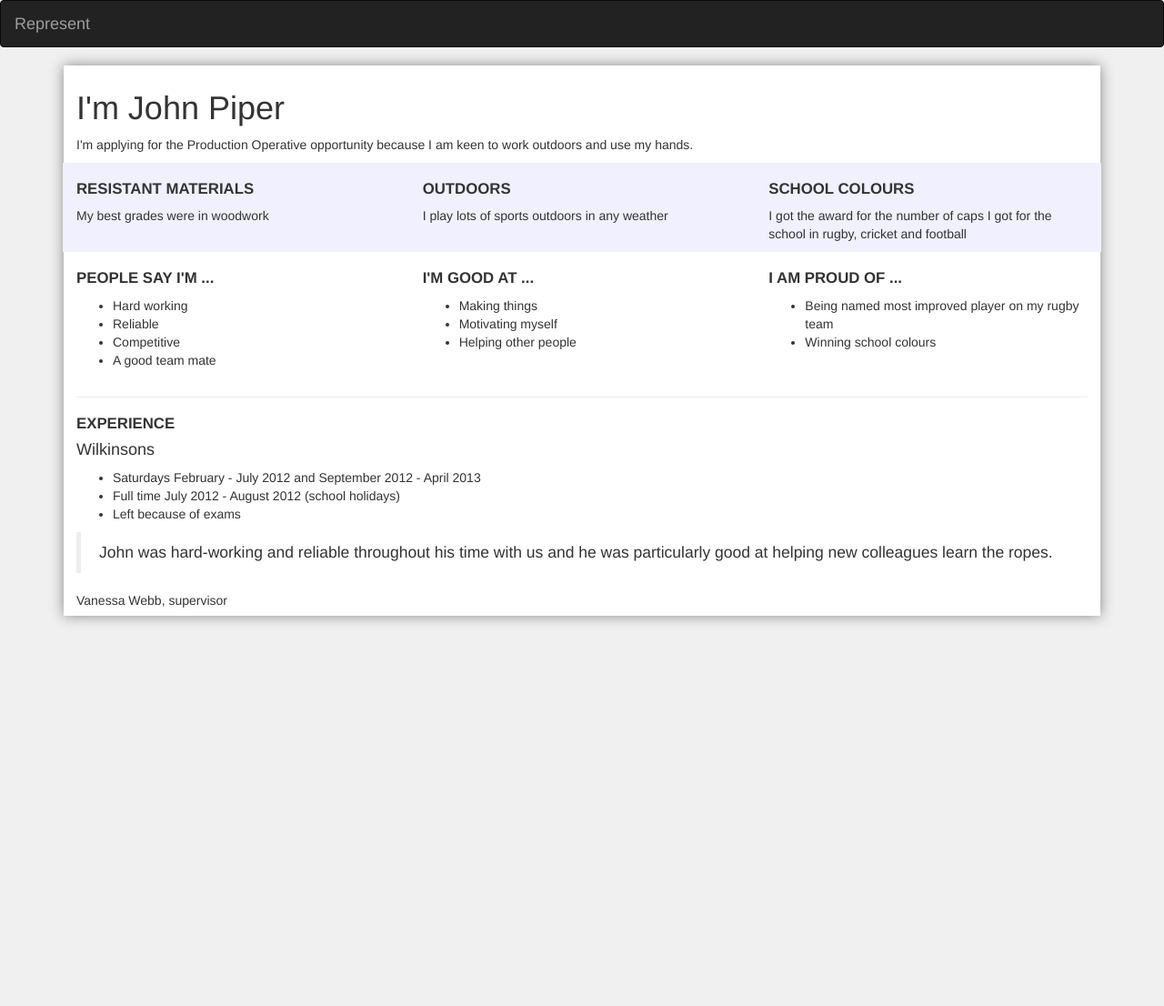
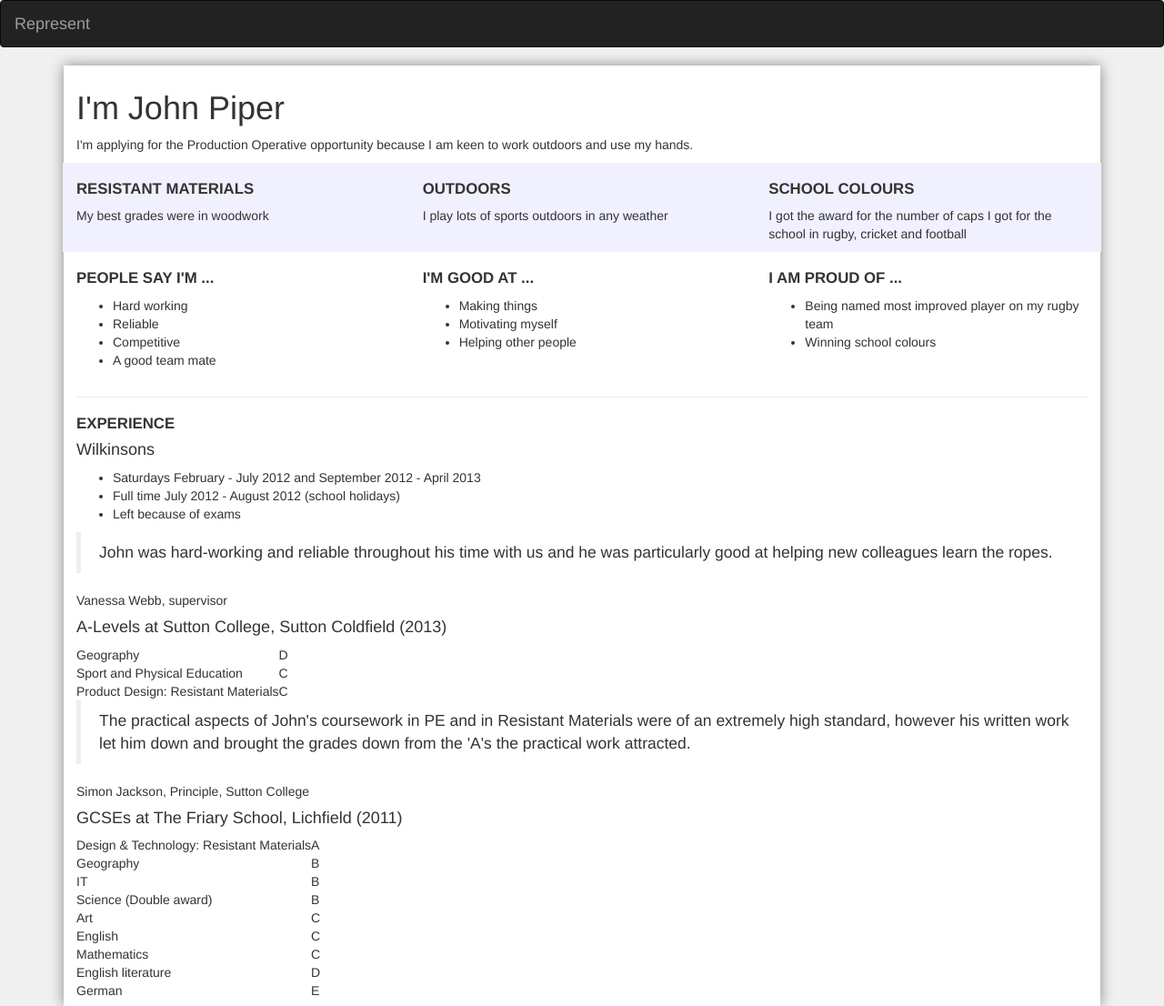
Before and after one commit to exonian/rep-profiles-mockup, a Jekyll site: the page built from profiles/john_piper.html, in a window 1280 px wide. Shown: the whole page at 91% size. Built offline with Jekyll 4.4.1, drawn with Linux system fonts in a browser that asks for light colours; nearby versions of some CDN libraries; Markdown is read by kramdown in place of the engine named in the settings; before the commit the page ends 900 px from its top, so only the background shows below that.

Commit message:
Qualifications

```diff
--- /dev/null
+++ b/_includes/john_piper/alevels.html
@@ -0,0 +1,15 @@
+<div contenteditable="true">
+    <h4>A-Levels at Sutton College, Sutton Coldfield (2013)</h4>
+
+    <table>
+        <tr><td>Geography</td><td>D</td></tr>
+        <tr><td>Sport and Physical Education</td><td>C</td></tr>
+        <tr><td>Product Design: Resistant Materials</td><td>C</td></tr>
+    </table>
+</div>
+
+<blockquote>The practical aspects of John's coursework in PE and in Resistant
+Materials were of an extremely high standard, however his written work let
+him down and brought the grades down from the 'A's the practical work attracted.
+</blockquote>
+Simon Jackson, Principle, Sutton College
--- /dev/null
+++ b/_includes/john_piper/gcses.html
@@ -0,0 +1,15 @@
+<div contenteditable="true">
+    <h4>GCSEs at The Friary School, Lichfield (2011)</h4>
+
+    <table>
+        <tr><td>Design &amp; Technology: Resistant Materials</td><td>A</td></tr>
+        <tr><td>Geography</td><td>B</td></tr>
+        <tr><td>IT</td><td>B</td></tr>
+        <tr><td>Science (Double award)</td><td>B</td></tr>
+        <tr><td>Art</td><td>C</td></tr>
+        <tr><td>English</td><td>C</td></tr>
+        <tr><td>Mathematics</td><td>C</td></tr>
+        <tr><td>English literature</td><td>D</td></tr>
+        <tr><td>German</td><td>E</td></tr>
+    </table>
+</div>
--- a/profiles/john_piper.html
+++ b/profiles/john_piper.html
@@ -12,3 +12,5 @@ title: John Piper
 
 <h3 contenteditable="true">Experience</h3>
 {% include john_piper/wilkinsons.html %}
+{% include john_piper/alevels.html %}
+{% include john_piper/gcses.html %}
```
